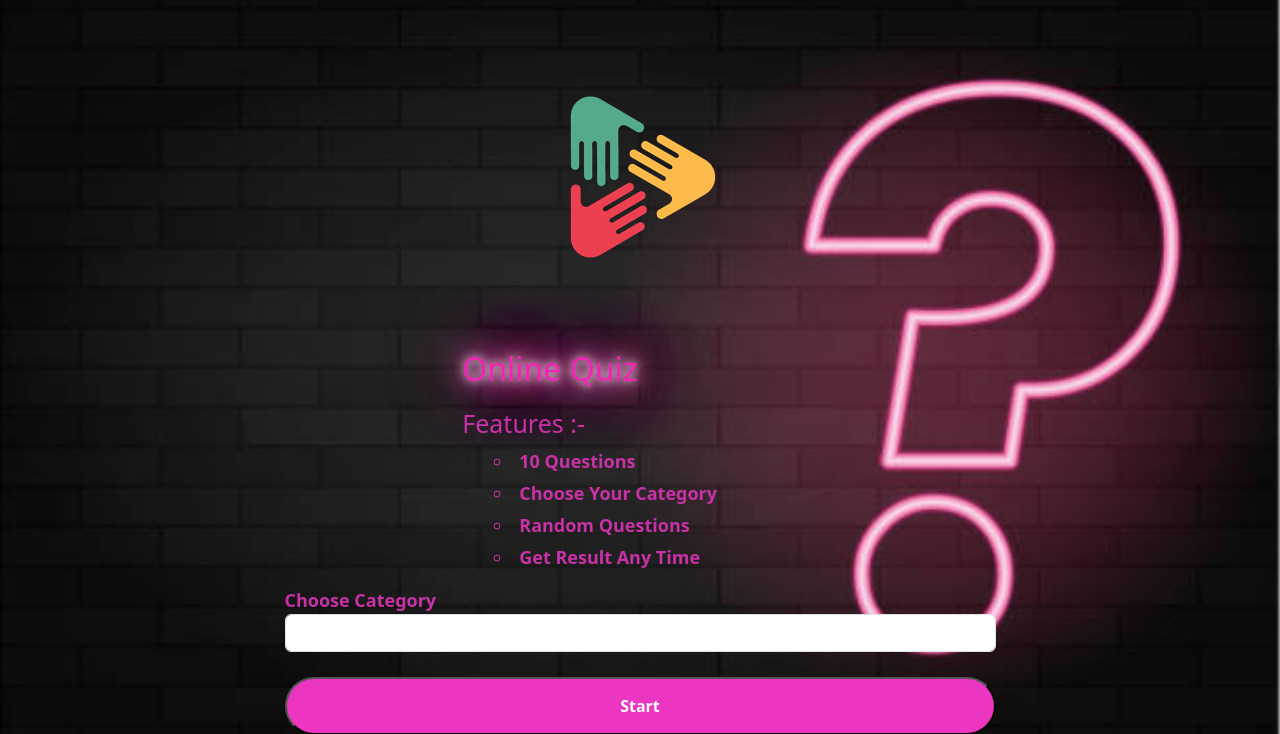
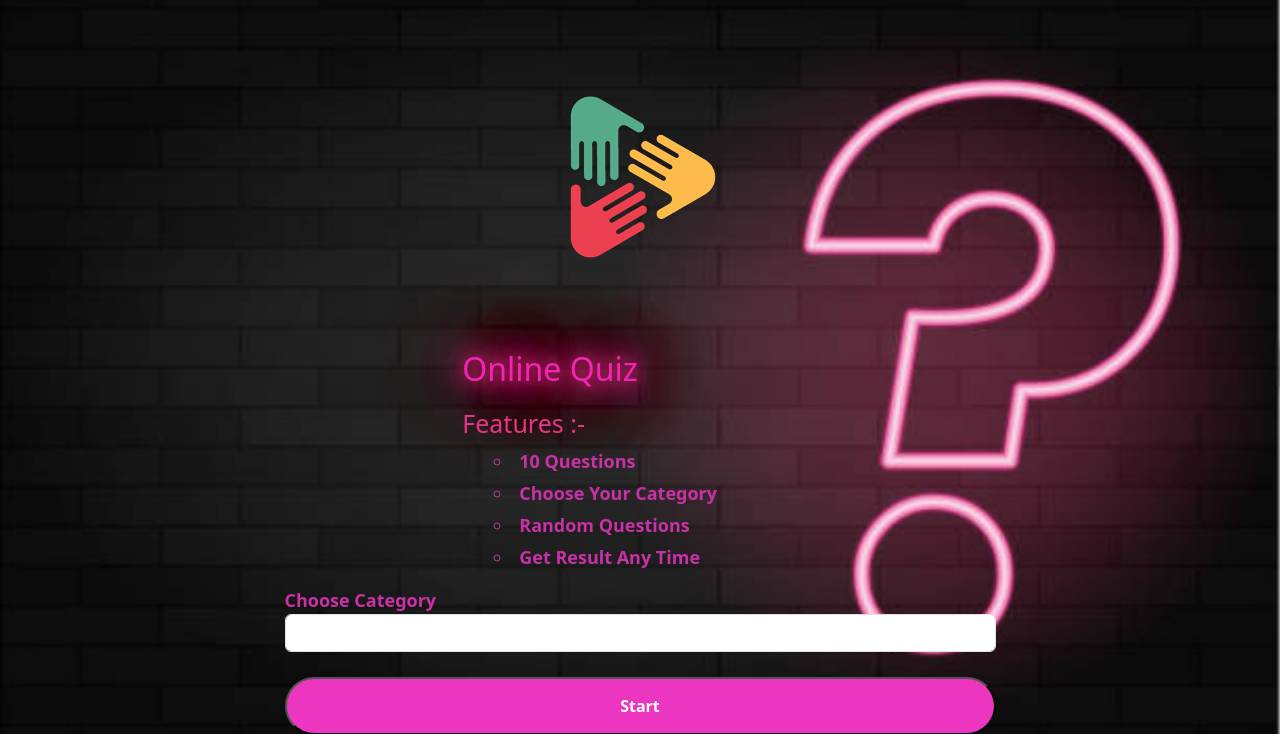
Before and after one commit to NikitaLodha25/Quizola, a Django app: page / in a window 1280 px wide. Shown: the part 33-767 px from the top of the page. Run offline with Django 4.2, Linux system fonts and the light colour scheme; data comes from the database, SQL or seed files in the repository.

Commit message:
"second commit"

```diff
--- a/quiz/settings.py
+++ b/quiz/settings.py
@@ -9,7 +9,6 @@
 For the full list of settings and their values, see
 https://docs.djangoproject.com/en/4.1/ref/settings/
 """
-
 from pathlib import Path
 import os
 # import django_heruko
@@ -26,9 +25,9 @@
 SECRET_KEY = 'django-insecure-^s8%_klqwkpr93b5f)@xg34u)ye8n+@95!z52o3e#v(77!*o)z'
 
 # SECURITY WARNING: don't run with debug turned on in production!
-DEBUG = False
+DEBUG = True
 
-ALLOWED_HOSTS = ['127.0.0.1']
+ALLOWED_HOSTS = []
 
 
 # Application definition
--- a/quiz/urls.py
+++ b/quiz/urls.py
@@ -16,16 +16,12 @@
 
 from django.contrib import admin
 from django.urls import path,include
-from django.views.static import serve
-from django.conf.urls import url
-from django.conf import settings
-from django.conf.urls.static import static
+# from django.views.static import serve
+# from django.conf.urls import url
+# from django.conf import settings
+# from django.conf.urls.static import static
 
 urlpatterns = [
     path('', include('home.urls')),
     path('admin/', admin.site.urls),
-
-    url(r'^media/(?P<path>.*)$', serve,{'document_root':       settings.MEDIA_ROOT}),
-    url(r'^static/(?P<path>.*)$', serve,{'document_root': settings.STATIC_ROOT}),
 ]
-urlpatterns=urlpatterns+static(settings.MEDIA_URL,document_root=settings.MEDIA_ROOT)
--- a/static/css/style.css
+++ b/static/css/style.css
@@ -30,10 +30,10 @@
 .rightSide h1{
     color: #f423b5;
     font-size: 32px;
-    text-shadow: 0 0 10px #fff, 0 0 20px rgb(227, 148, 210), 0 0 30px rgb(245, 38, 159), 0 0 40px #d46fa1, 0 0 70px #d23d87, 0 0 80px #f83d9a, 0 0 100px #e46da9, 0 0 150px #fff;
+    text-shadow: 0 0 10px rgb(139, 26, 73), 0 0 20px rgb(230, 57, 120), 0 0 30px rgb(245, 38, 159), 0 0 40px #ca2d7b, 0 0 70px #cc327f, 0 0 80px #d5257d, 0 0 100px #d12a7d, 0 0 150px rgb(250, 3, 106);
 }
 .rightSide h2{
-    color: rgb(201, 49, 166);
+    color: rgb(234, 51, 136);
     margin: 20px auto 10px;
     font-size: 25px;
 }
```
Also changed, not shown: 1 other file.
